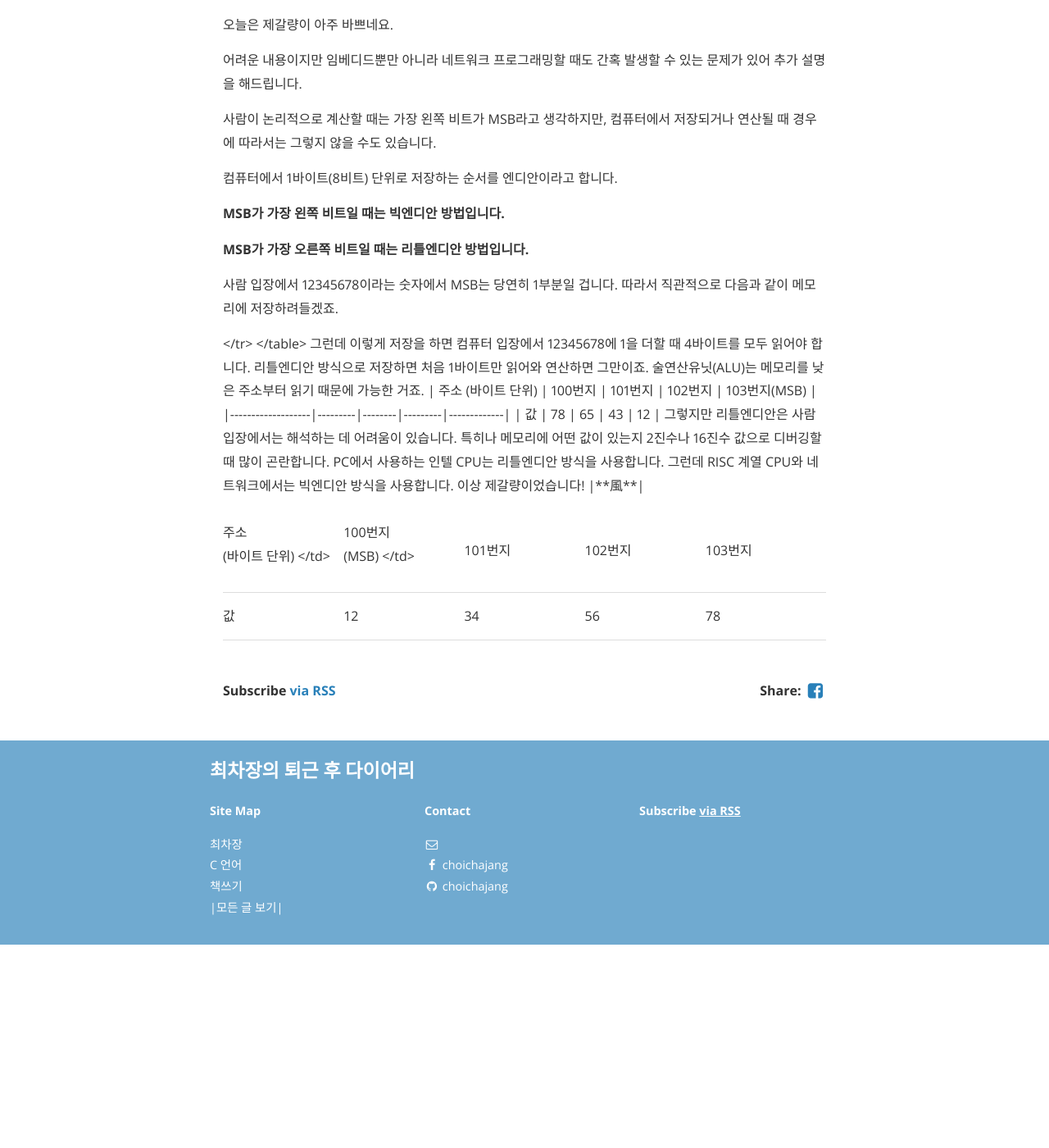
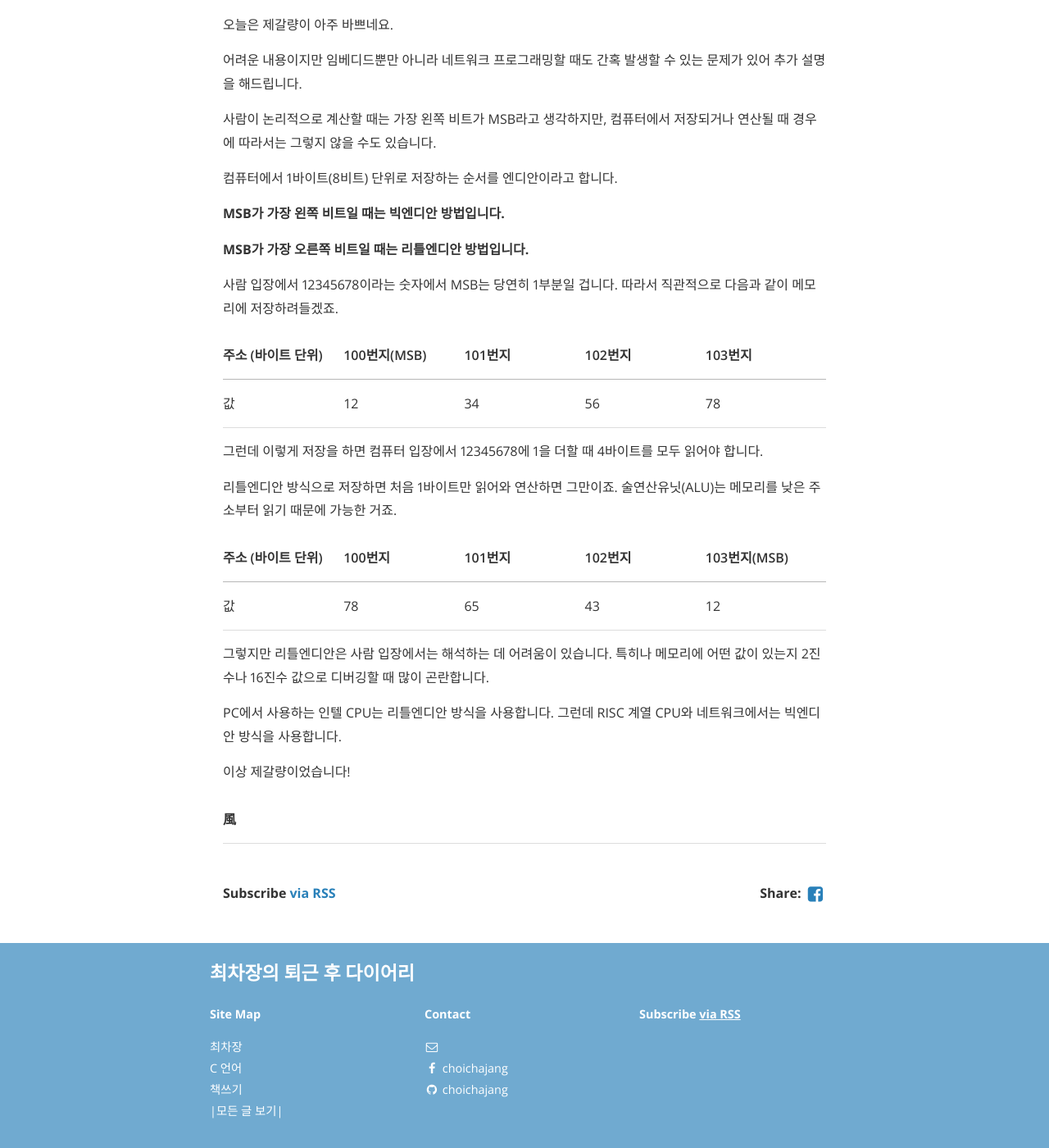
Before and after one commit to hwchoi2009/choichajang.github.io, a Jekyll site: the page built from _posts/2019-02-11-clang-00012-post.md, in a window 1280 px wide and 1400 px high, scrolled down 4470 px. Shown: the whole window at 82% size. Built offline with Jekyll 4.4.1, drawn with Linux system fonts in a browser that asks for light colours; nearby versions of some CDN libraries; before the commit the page ends 5622 px from its top, so only the background shows below that.

Commit message:
Update 2019-02-11-clang-00012-post.md

```diff
--- a/_posts/2019-02-11-clang-00012-post.md
+++ b/_posts/2019-02-11-clang-00012-post.md
@@ -316,37 +316,9 @@
 
 사람 입장에서 12345678이라는 숫자에서 MSB는 당연히 1부분일 겁니다. 따라서 직관적으로 다음과 같이 메모리에 저장하려들겠죠.
 
-<table>
-  <tr>
-   <td>주소
-<p>
-(바이트 단위)
-   </td>
-   <td>100번지
-<p>
-(MSB)
-   </td>
-   <td>101번지
-   </td>
-   <td>102번지
-   </td>
-   <td>103번지
-   </td>
-  </tr>
-  <tr>
-   <td>값
-   </td>
-   <td>12
-   </td>
-   <td>34
-   </td>
-   <td>56
-   </td>
-   <td>78
-   </td>
-  </tr>
-</table>
-
+| 주소 (바이트 단위) | 100번지(MSB) | 101번지 | 102번지 | 103번지 |
+|-------------------|---------|--------|---------|-------------|
+| 값 | 12 | 34 | 56 | 78 |
 
 그런데 이렇게 저장을 하면 컴퓨터 입장에서 12345678에 1을 더할 때 4바이트를 모두 읽어야 합니다.
 
```
